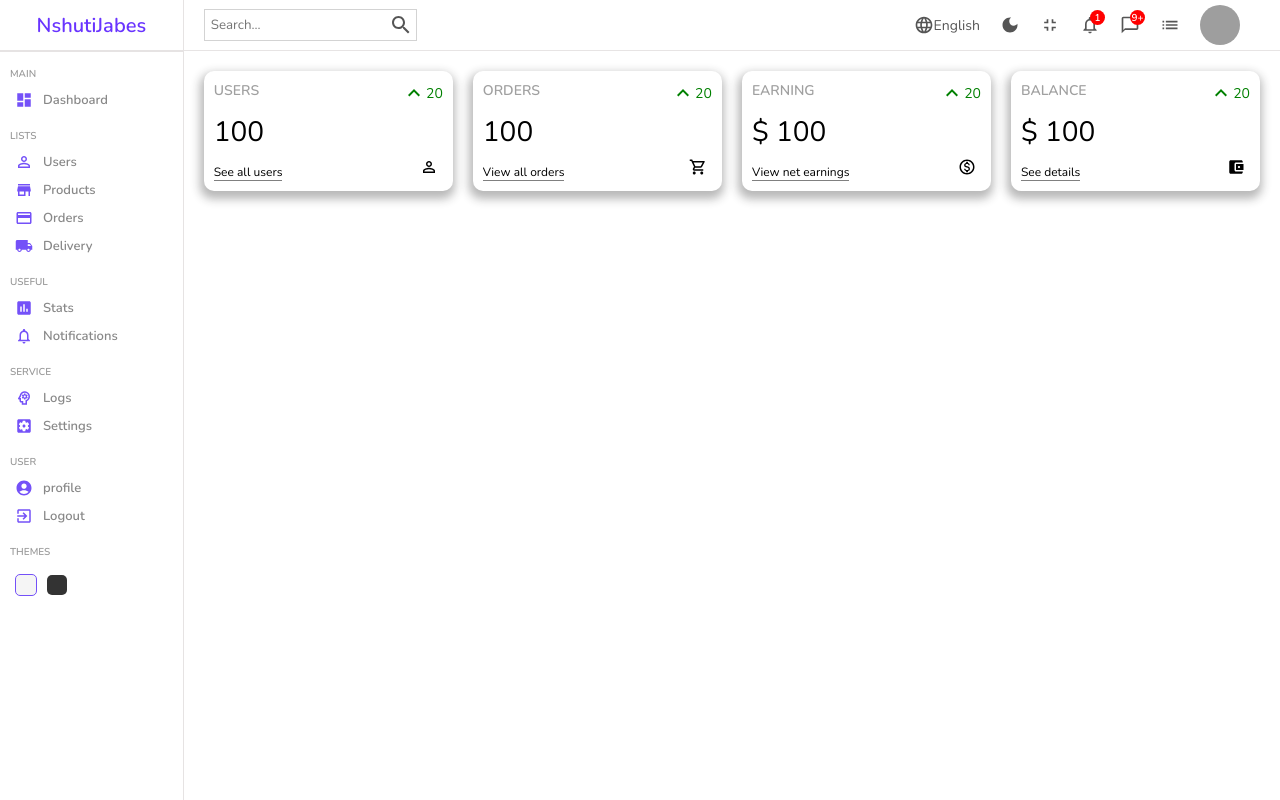
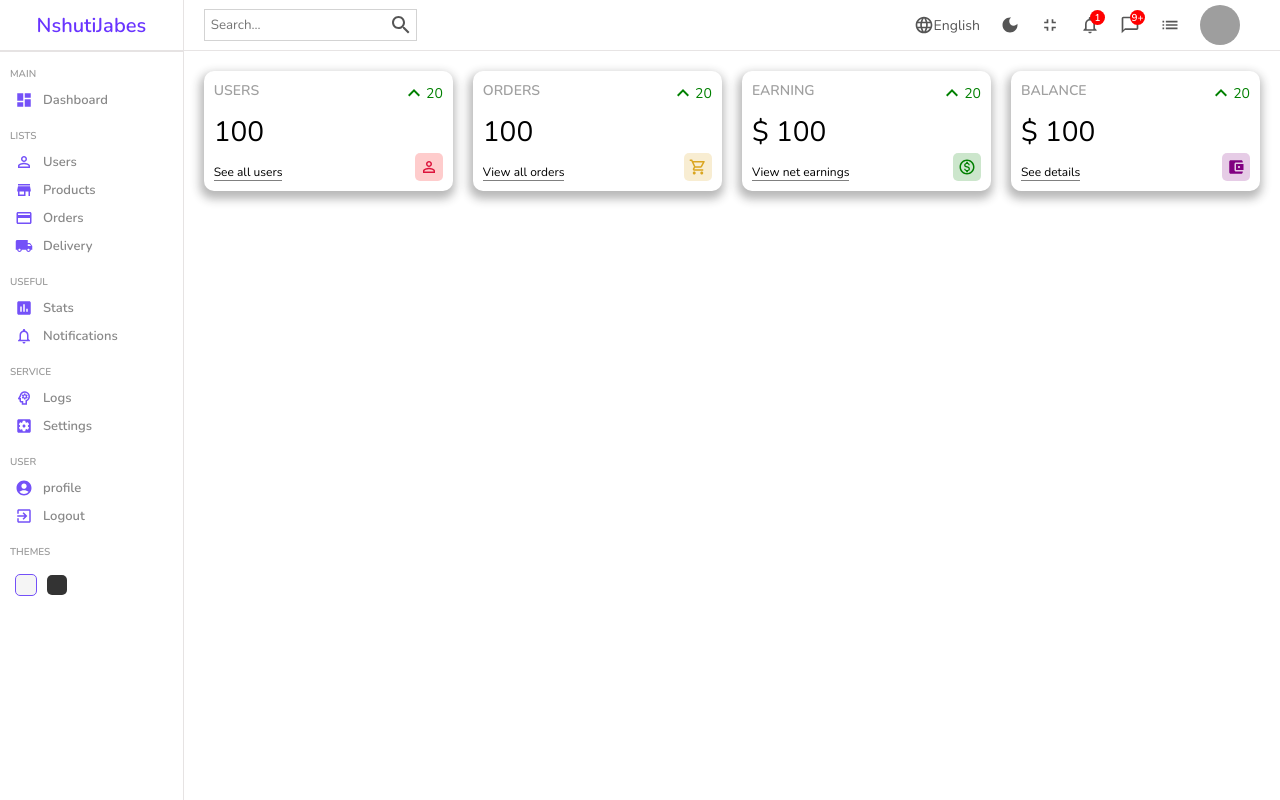
Before and after one commit to n-jabes/admin_dashboard, a React (Create React App) app: page / in a window 1280 px wide. Built offline with nearby package versions, Linux system fonts and the light colour scheme; grey boxes are pictures that could not be loaded; a web font is replaced by a local one.

Commit message:
finished working on the widgets

```diff
--- a/src/components/widget/Widget.jsx
+++ b/src/components/widget/Widget.jsx
@@ -19,7 +19,10 @@ const Widget = ({ type }) => {
         title: "USERS",
         isMoney: false,
         link: "See all users",
-        icon: <PersonOutlineIcon className="icon"/>
+        icon: <PersonOutlineIcon className="icon" style={{
+          color: "crimson",
+          backgroundColor: "rgba(250, 0, 0, 0.2)"
+        }}/>
       };
       break;
 
@@ -28,7 +31,10 @@ const Widget = ({ type }) => {
         title: "ORDERS",
         isMoney: false,
         link: "View all orders",
-        icon: <ShoppingCartOutlinedIcon className="icon"/>
+        icon: <ShoppingCartOutlinedIcon className="icon" style={{
+          color: "goldenrod",
+          backgroundColor: "rgba(218, 165, 32, 0.2)"
+        }}/>
       };
       break;
 
@@ -37,7 +43,10 @@ const Widget = ({ type }) => {
         title: "EARNING",
         isMoney: true,
         link: "View net earnings",
-        icon: <MonetizationOnOutlinedIcon className="icon"/>
+        icon: <MonetizationOnOutlinedIcon className="icon" style={{
+          color: "green",
+          backgroundColor: "rgba(0, 128, 0, 0.2)"
+        }}/>
       };
       break;
 
@@ -46,7 +55,10 @@ const Widget = ({ type }) => {
         title: "BALANCE",
         isMoney: true,
         link: "See details",
-        icon: <AccountBalanceWalletIcon className="icon"/>
+        icon: <AccountBalanceWalletIcon className="icon" style={{
+          color: "purple",
+          backgroundColor: "rgba(128, 0, 128, 0.2)"
+        }}/>
       };
       break;
 
```
